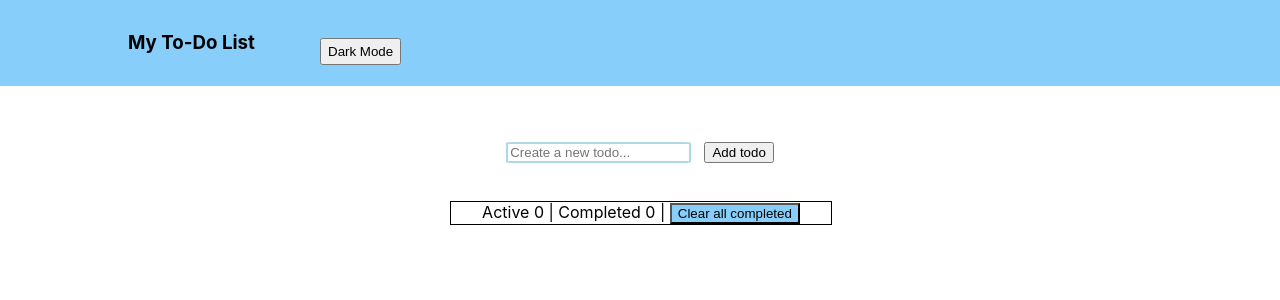
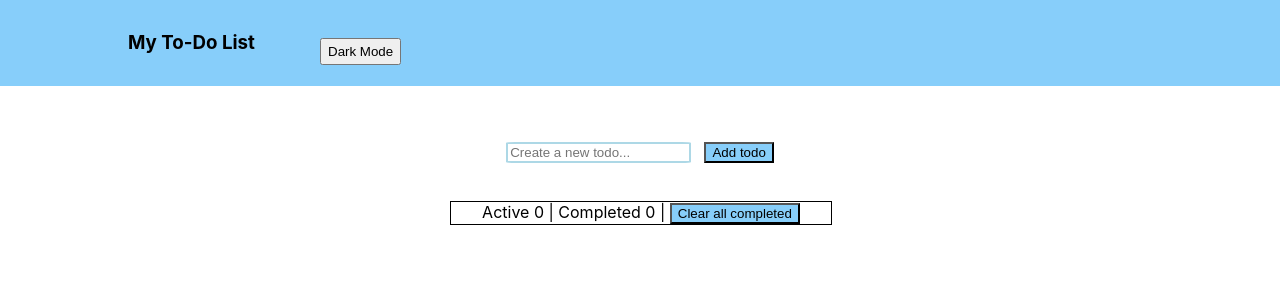
Before and after one commit to Yuvalkop22/Todo-App-Yuval, a React (Create React App) app in the folder todo-app-yuval/: page / in a window 1280 px wide. Shown: the top 300 px of the page. Built offline with nearby package versions, Linux system fonts and the light colour scheme.

Commit message:
add to do btn add styled

```diff
--- a/todo-app-yuval/src/App.css
+++ b/todo-app-yuval/src/App.css
@@ -53,8 +53,14 @@
     border-radius: 5%;
     border: 2px solid darkblue;
 }
-.btnTodo{
+.btnTodo-light{
     margin-left:1em;
+    background-color: lightskyblue;
+}
+.btnTodo-dark{
+    margin-left:1em;
+    background-color: darkblue;
+    color:white;
 }
 .todosList{
     margin-top: 3%;
--- a/todo-app-yuval/src/components/Input.js
+++ b/todo-app-yuval/src/components/Input.js
@@ -20,7 +20,7 @@ export default function Input(props) {
             placeholder="Create a new todo..."
             onChange={(e)=>props.setTodoValue(e.target.value)}/>
         <button
-            className="btnTodo"
+            className={`btnTodo-${props.mode}`}
             onClick={AddToDo}>Add todo</button>
       </div>
   )
```
